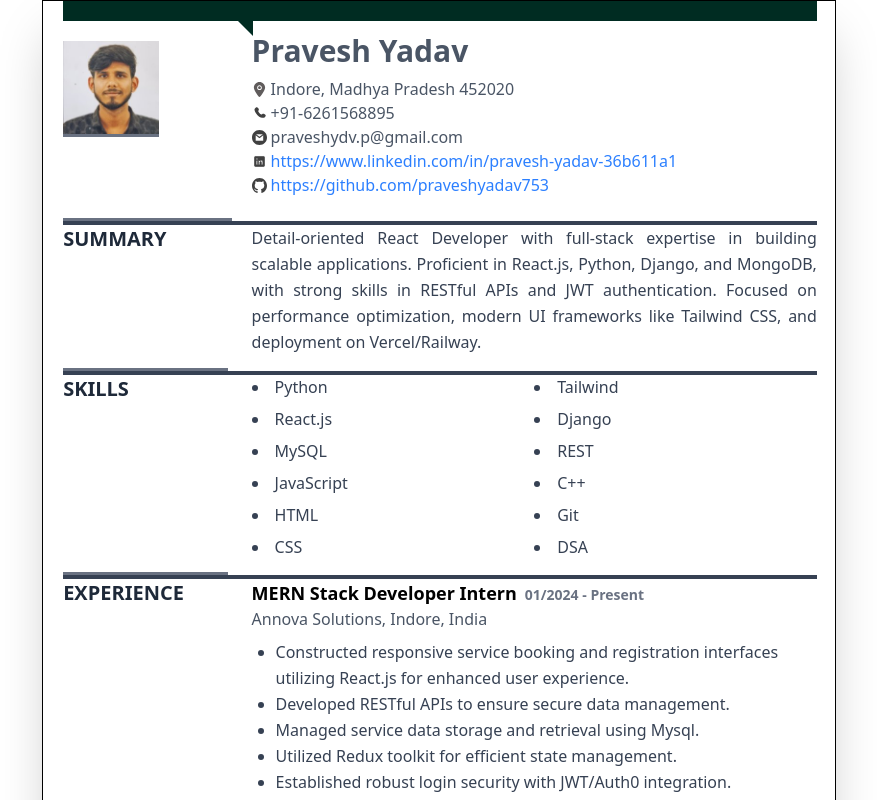
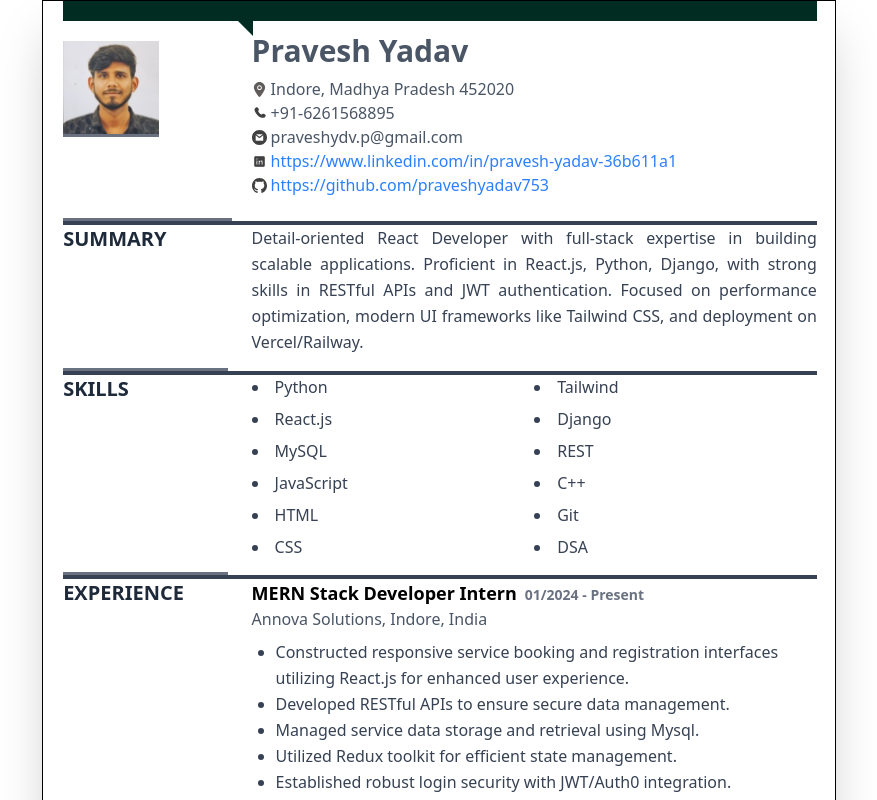
Before and after one commit to praveshyadav753/Resume.build, a React (Vite) app: page / in a window 1280 px wide. Shown: the top 800 px of the page, without its empty margins (201-1078 px from the left). Built offline with nearby package versions, Linux system fonts and the light colour scheme.

Commit message:
Update summary.jsx

```diff
--- a/src/components/summary.jsx
+++ b/src/components/summary.jsx
@@ -7,7 +7,7 @@ export const Summary = () => {
         Summary
       </h2>
       <p className=" text-gray-700 text-justify leading-relaxed pb-4">
-      Detail-oriented React Developer with full-stack expertise in building scalable applications. Proficient in React.js, Python, Django, and MongoDB, with strong skills in RESTful APIs and JWT authentication. Focused on performance optimization, modern UI frameworks like Tailwind CSS, and deployment on Vercel/Railway.
+      Detail-oriented React Developer with full-stack expertise in building scalable applications. Proficient in React.js, Python, Django,  with strong skills in RESTful APIs and JWT authentication. Focused on performance optimization, modern UI frameworks like Tailwind CSS, and deployment on Vercel/Railway.
       </p>
     </div>
   );
```
